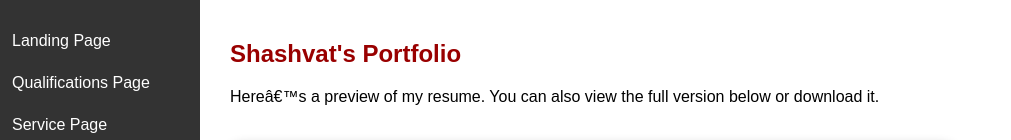
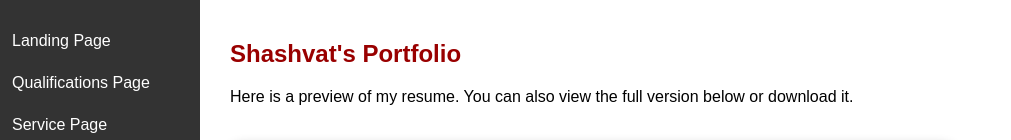
Before and after one commit to CSCE331-Fall2025-900-911/project1-shashchath13, a plain HTML site: page portfolio.html in a window 1280 px wide. Shown: the top 140 px of the page, without its empty margins (0-1011 px from the left). Drawn offline with Linux system fonts and the light colour scheme.

Commit message:
Update portfolio.html

```diff
--- a/portfolio.html
+++ b/portfolio.html
@@ -89,7 +89,7 @@
 
     <div class="main-content">
         <h2 style="color:#990000;">Shashvat's Portfolio</h2>
-        <p>Here’s a preview of my resume. You can also view the full version below or download it.</p>
+        <p>Here is a preview of my resume. You can also view the full version below or download it.</p>
 
         <!-- Resume image preview -->
         <img src="Resume Image.jpg" alt="Resume Preview" class="resume-image">
@@ -104,4 +104,5 @@
     </div>
 </body>
 
+
 </html>
```
